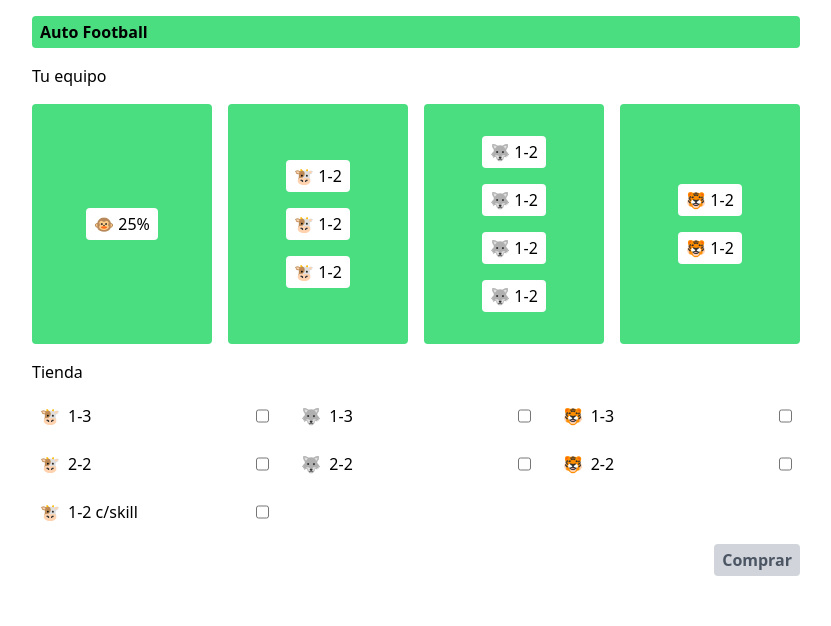
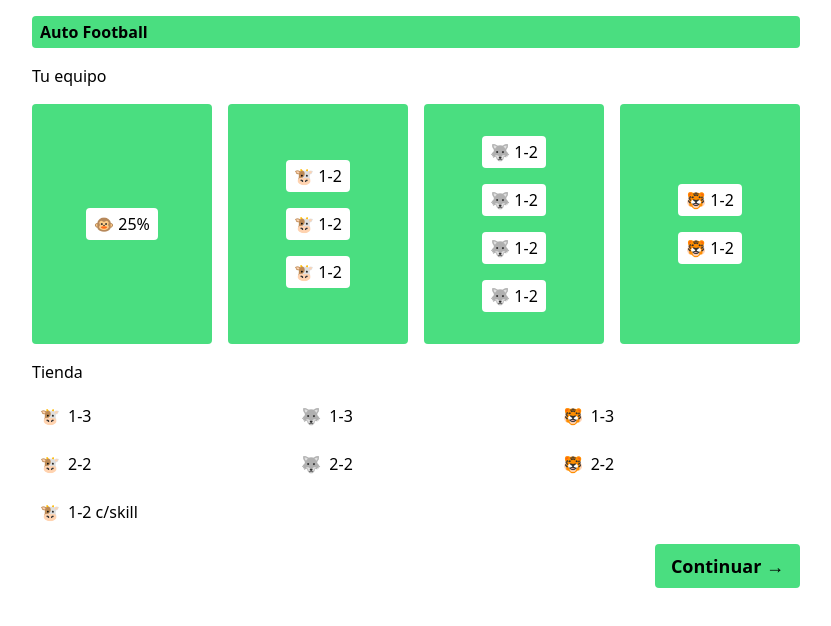
Before and after one commit to oncet/auto-football, a React (Create React App) app: page / in a window 1280 px wide. Shown: the top 626 px of the page, without its empty margins (224-1055 px from the left). Built offline with nearby package versions, Linux system fonts and the light colour scheme.

Commit message:
feat: replace checkboxes with buttons

```diff
--- a/src/App.js
+++ b/src/App.js
@@ -62,6 +62,11 @@ function App() {
           selectedShopItems={selectedShopItems}
           shopItems={shopItems}
         />
+        <div className="text-right">
+          <button className="font-bold bg-green-400 text-black text-lg rounded py-2 px-4">
+            Continuar &rarr;
+          </button>
+        </div>
       </main>
     </div>
   );
--- a/src/components/Shop.js
+++ b/src/components/Shop.js
@@ -35,24 +35,6 @@ const Shop = ({
           </ul>
         </div>
       </div>
-      <div className="text-right text-black">
-        <button
-          type="submit"
-          disabled={!selectedShopItems.length}
-          className="
-            bg-green-400
-            disabled:bg-gray-300
-            disabled:cursor-not-allowed
-            disabled:text-gray-600
-            font-bold
-            px-2
-            py-1
-            rounded
-          "
-        >
-          Comprar
-        </button>
-      </div>
     </form>
   );
 };
--- a/src/components/ShopItem.js
+++ b/src/components/ShopItem.js
@@ -1,15 +1,26 @@
 const ShopItem = ({ player, icon, name }) => {
   return (
-    <li className="dark:bg-white dark:text-black rounded px-2 py-1 group">
-      <label className="flex justify-between cursor-pointer">
-        <div className="flex gap-2 group-hover:gap-6 transition-all">
-          <div className="transition-transform group-hover:-rotate-12 group-hover:scale-[2.7]">
-            {icon}
-          </div>
-          <div>{player}</div>
+    <li>
+      <button
+        className="
+          dark:bg-white
+          dark:text-black
+          flex
+          gap-2
+          group
+          hover:gap-6
+          px-2
+          py-1
+          rounded
+          transition-all
+          w-full
+      "
+      >
+        <div className="transition-transform group-hover:-rotate-12 group-hover:scale-[2.7]">
+          {icon}
         </div>
-        <input type="checkbox" name={name} value={player} />
-      </label>
+        <div>{player}</div>
+      </button>
     </li>
   );
 };
```
